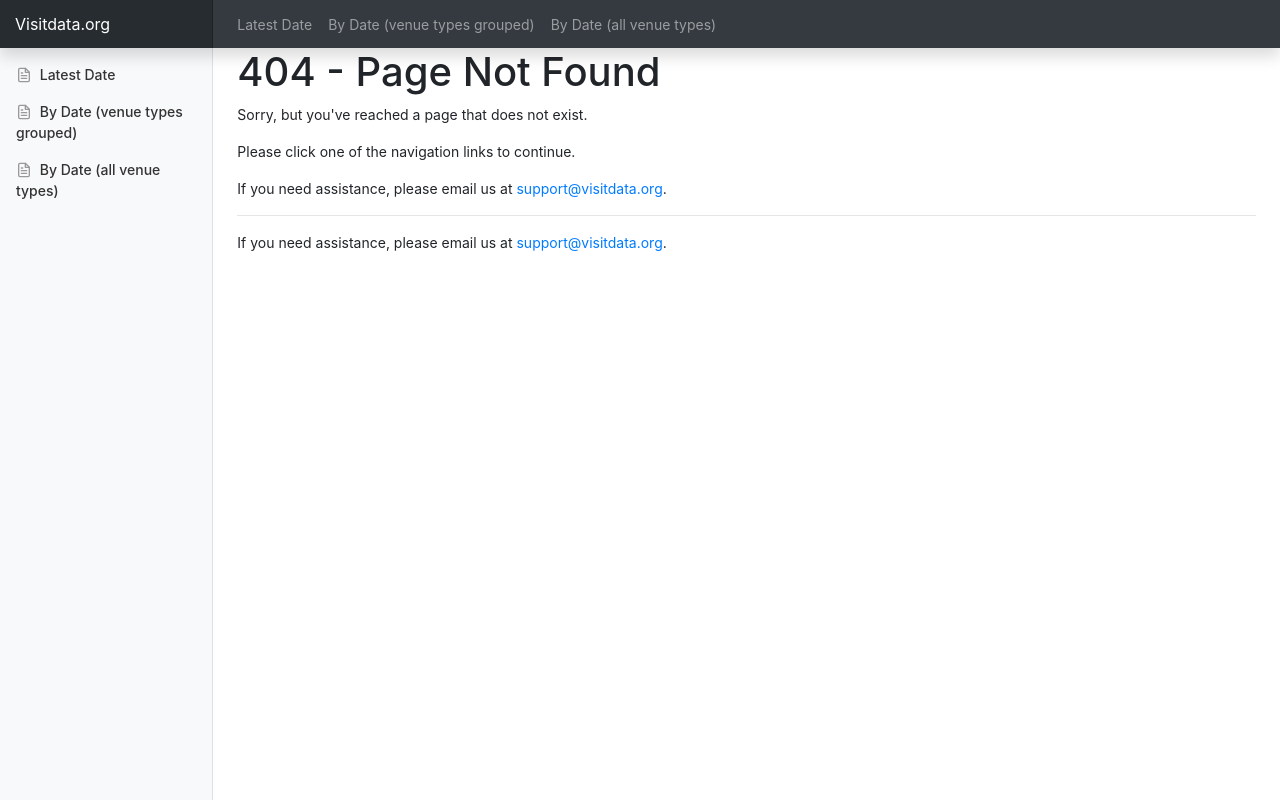
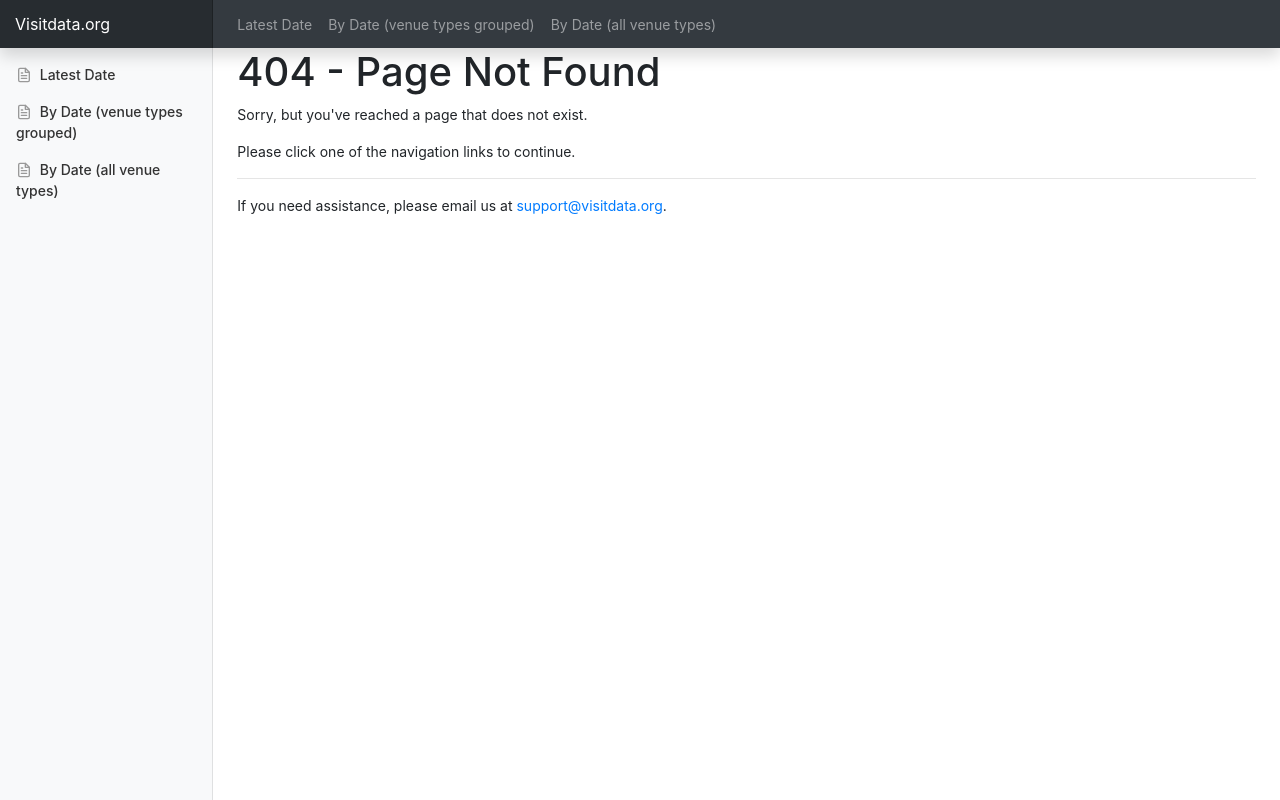
Before and after one commit to VisitData-org/ca_visit_tracking, a Flask app: template templates/404.html in a window 1280 px wide. Run offline with Flask 2, Linux system fonts and the light colour scheme; the template is opened without the code that fills it, so the values that code supplies are empty; some libraries are stand-ins or nearby versions.

Commit message:
Remove duplicate email message from 404 page.

```diff
--- a/templates/404.html
+++ b/templates/404.html
@@ -3,5 +3,4 @@
 <h1>404 - Page Not Found</h1>
 <p>Sorry, but you've reached a page that does not exist.</p>
 <p>Please click one of the navigation links to continue.</p>
-<p>If you need assistance, please email us at <a href="mailto:support@visitdata.org">support@visitdata.org</a>.</p>
 {% endblock %}
```
